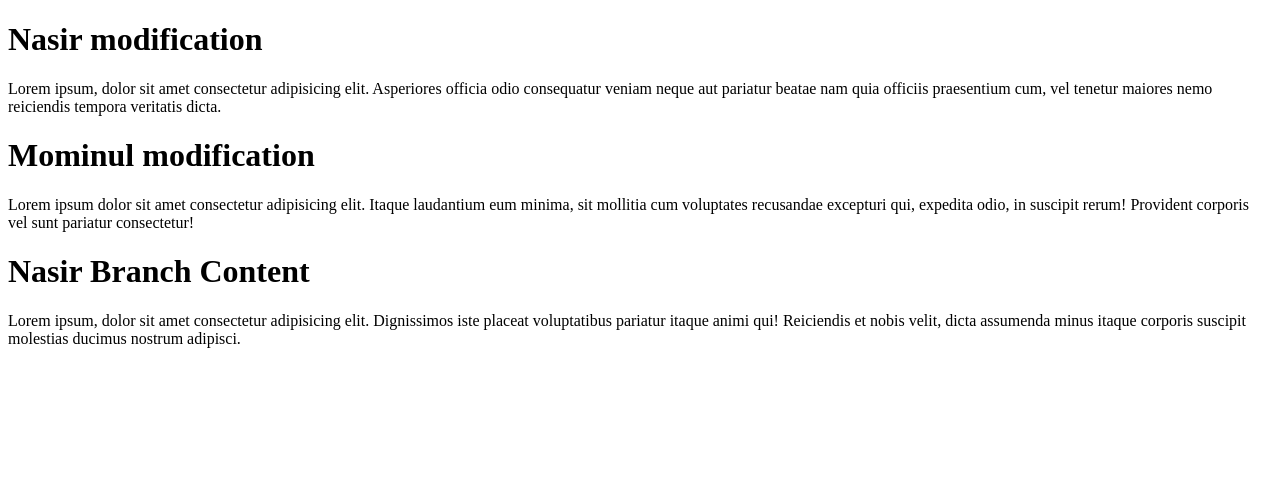
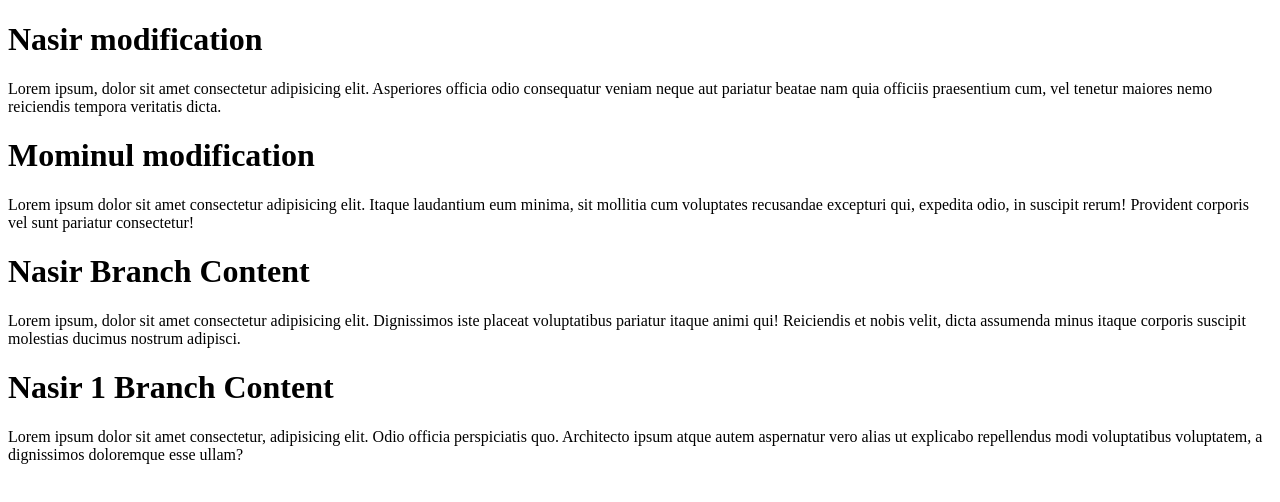
Before and after one commit to NasirUddin93/MegaProject, a plain HTML site: page index.html in a window 1280 px wide. Drawn offline with Linux system fonts and the light colour scheme.

Commit message:
Nasir1 Content

```diff
--- a/index.html
+++ b/index.html
@@ -12,5 +12,10 @@
     <p>Lorem ipsum dolor sit amet consectetur adipisicing elit. Itaque laudantium eum minima, sit mollitia cum voluptates recusandae excepturi qui, expedita odio, in suscipit rerum! Provident corporis vel sunt pariatur consectetur!</p>
     <h1>Nasir Branch Content</h1>
     <p>Lorem ipsum, dolor sit amet consectetur adipisicing elit. Dignissimos iste placeat voluptatibus pariatur itaque animi qui! Reiciendis et nobis velit, dicta assumenda minus itaque corporis suscipit molestias ducimus nostrum adipisci.</p>
+
+
+    <h1>Nasir 1 Branch Content </h1>
+    <p>Lorem ipsum dolor sit amet consectetur, adipisicing elit. Odio officia perspiciatis quo. Architecto ipsum atque autem aspernatur vero alias ut explicabo repellendus modi voluptatibus voluptatem, a dignissimos doloremque esse ullam?</p>
+
 </body>
 </html>
```
